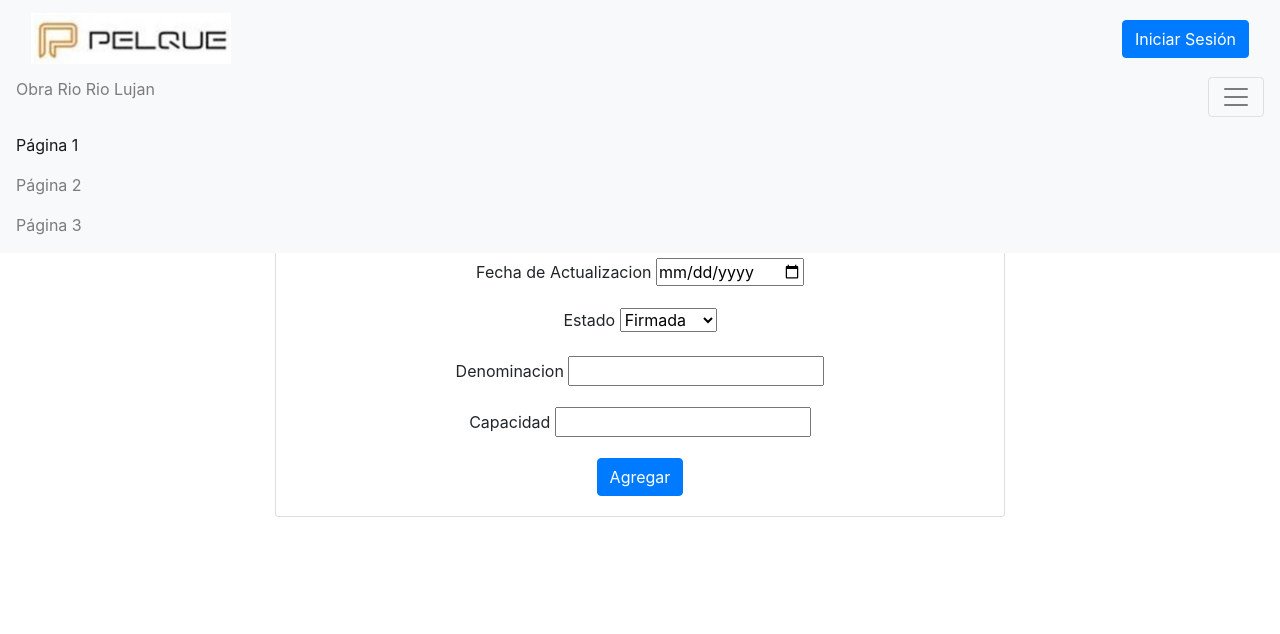
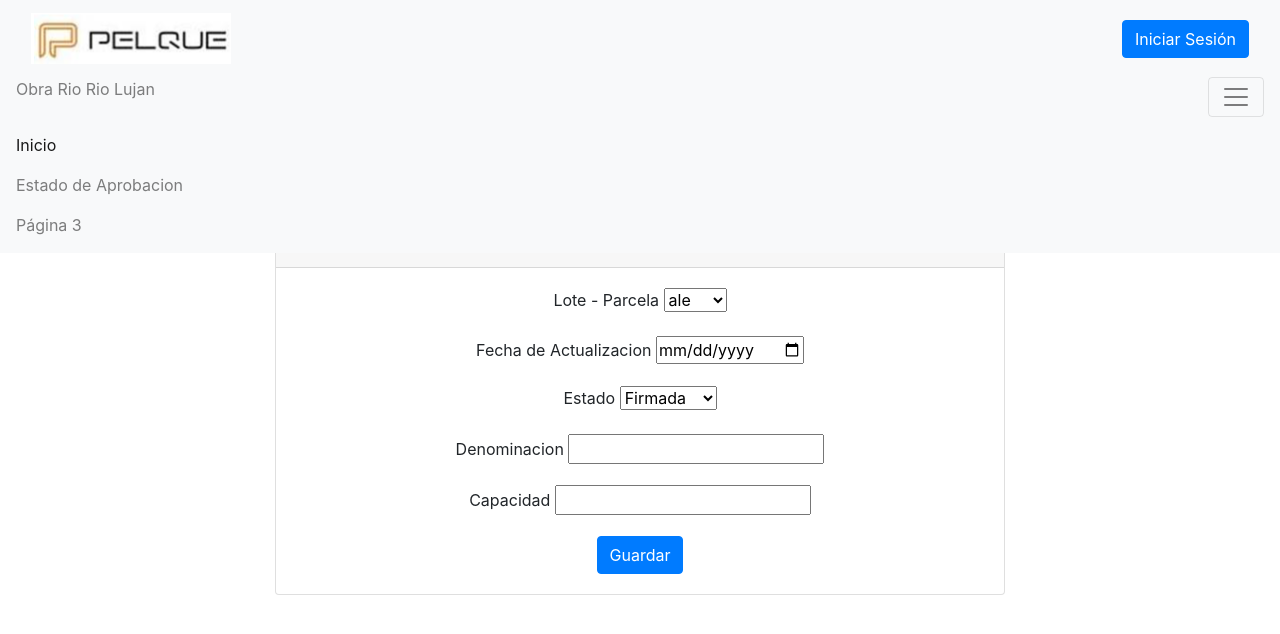
Before and after one commit to TheAle26/Partes-Diarios, a Django app: page /RioLujan/carga_Estado_De_Aprobacion/ in a window 1280 px wide, after a click that opens the changed part. Shown: the top 634 px of the page. Run offline with Django 5.2, Linux system fonts and the light colour scheme; some libraries are stand-ins or nearby versions.

Commit message:
terminado el estado de aprobacion, paso siguiente crear una carpeta con los templates de cada tema, y poner mejor el boton de agregar

```diff
--- a/RioLujan/forms.py
+++ b/RioLujan/forms.py
@@ -31,7 +31,7 @@ class Estado_De_Aprobacion_Form(forms.ModelForm):
         widgets = {
             'actualizacion': forms.DateInput(attrs={'type': 'date'}),
             'estado': forms.Select(choices=[('Firmada', 'Firmada'), ('DPH', 'DPH'), ('Tratativas', 'Tratativas')]),
-            'lote': forms.Select(choices=[(lote.id, lote.lote) for lote in Lote.objects.all()])
+            'lote': forms.Select(choices=[(lote.lote, lote.lote) for lote in Lote.objects.all()])
         }
 
         def __init__(self, *args, **kwargs):
--- a/RioLujan/templates/RioLujan/Estado_De_Aprobacion.html
+++ b/RioLujan/templates/RioLujan/Estado_De_Aprobacion.html
@@ -14,7 +14,10 @@
     <a class="bootstrap-icons" href="{% url 'seleccionar' %}">Salir</a>
     <link rel="stylesheet" href="https://maxcdn.bootstrapcdn.com/bootstrap/4.5.2/css/bootstrap.min.css">
 
+    {% block tituloGrande %}
+    <div style="font-size: 3em; font-weight: bold; background-color: rgba(50, 50, 50, 0.8); color: white; padding: 20px; border-radius: 10px">Estados de Aprobación</div>
 
+    {% endblock %}
 
     {% block debajomasthead %}
     <style>
--- a/RioLujan/templates/RioLujan/FormulariosPlantilla.html
+++ b/RioLujan/templates/RioLujan/FormulariosPlantilla.html
@@ -16,8 +16,12 @@
         <script src="https://maxcdn.bootstrapcdn.com/bootstrap/4.5.2/js/bootstrap.min.js"></script>
         <style>
             .main-content {
+                margin-top: 40px; /* Ajusta este valor según el alto de tu navbar */
+            }
+            .second-content {
                 margin-top: 140px; /* Ajusta este valor según el alto de tu navbar */
             }
+
         </style>
 
         {% block head%}
@@ -35,8 +39,7 @@
                     <img src="{% static 'RioLujan/assets/img/logo.png' %}" alt="Logo" style="width: 200px; height: auto;">
 
                 </div>
-                {% block botones %}
-                {% endblock %}
+
                 {% if user.is_authenticated %}
                     <a class="btn btn-primary ml-auto">{{ request.user.username }}</a>
                 {% else %}
@@ -44,6 +47,7 @@
                 {% endif %}
             </div>
             <p class="navbar-text">Obra Rio Rio Lujan</p> <!-- Agrega este elemento de párrafo -->
+
             <button class="navbar-toggler ml-auto" type="button" data-toggle="collapse" data-target="#navbarNav"
             aria-controls="navbarNav" aria-expanded="false" aria-label="Toggle navigation">
             <span class="navbar-toggler-icon"></span>
@@ -51,19 +55,30 @@
             <div class="collapse navbar-collapse" id="navbarNav">
                 <ul class="navbar-nav ml-auto"> <!-- Alinea el menú desplegable a la derecha -->
                  <li class="nav-item active">
-                    <a class="nav-link" href="#">Página 1</a>
+                    <a class="nav-link" href="seleccionar">Inicio</a>
                  </li>
                  <li class="nav-item">
-                    <a class="nav-link" href="#">Página 2</a>
+                    <a class="nav-link" href="Estado_De_Aprobacion">Estado de Aprobacion</a>
                  </li>
                     <li class="nav-item">
                     <a class="nav-link" href="#">Página 3</a>
                     </li>
                  </ul>
             </div>
+
+
+
         </nav>
 
     <body>
+
+        <div class="container mx-auto text-left second-content">
+
+
+            {% block botones %}
+                {% endblock %}
+            </div>
+
 
         <div class="container mx-auto text-center main-content"> <!-- Agrega las clases mx-auto, text-center y main-content -->
             <div class="row justify-content-center">
--- a/RioLujan/templates/RioLujan/carga_Estado_De_Aprobacion.html
+++ b/RioLujan/templates/RioLujan/carga_Estado_De_Aprobacion.html
@@ -4,14 +4,29 @@
         <meta name="viewport" content="width=device-width, initial-scale=1, shrink-to-fit=yes" />
         <meta name="description" content="" />
         <meta name="author" content="" />
-        <title>Landing Page - Start Bootstrap Theme</title>
+        <title>Cargar Estado de Aprobacion</title>
         <!-- Favicon-->
         <link rel="icon" type="image/x-icon" href="assets/favicon.ico" />
 
+
+    {% endblock %}
+    {% block botones %}
+    <form action="{% url 'Estado_De_Aprobacion' %}" method="get">
+        <a href="{% url 'Estado_De_Aprobacion' %}" class="btn btn-danger">Volver</a>
+
+
+    </form>
     {% endblock %}
 
 
+
     {% block formulario %}
+
+
+    <form action="" method="post">
+        {% csrf_token %}
+
+
     <div class="mb-3">
         <label for="lote" class="form-label">Lote - Parcela</label>
         {{ form.lote }}
@@ -32,5 +47,8 @@
         <label for="capacidad" class="form-label">Capacidad</label>
         {{ form.capacidad }}
     </div>
-    <button type="submit" class="btn btn-primary">Agregar</button>
+
+    <button type="submit" class="btn btn-primary">Guardar</button>
+    </form>
+
 {% endblock %}
```
Also changed, not shown: RioLujan/templates/RioLujan/origen.html (+8 -8 lines), db.sqlite3. Lines whose indentation alone changed are shown as unchanged.
